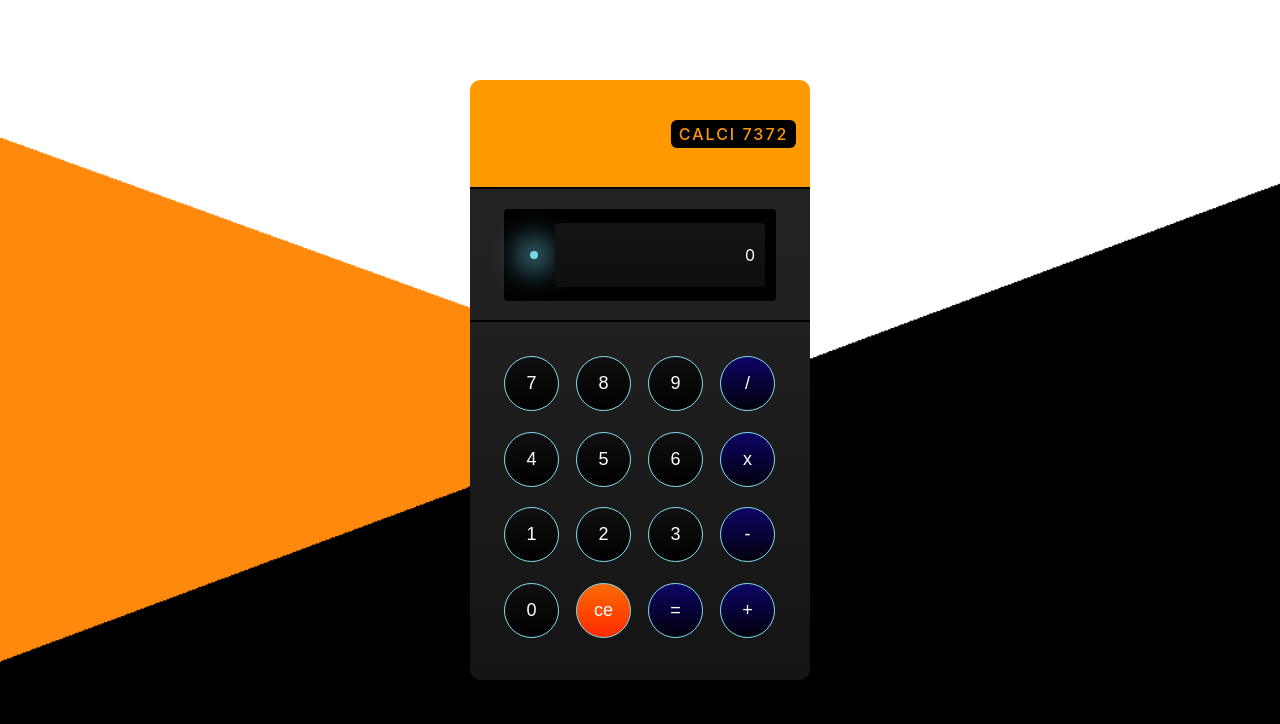
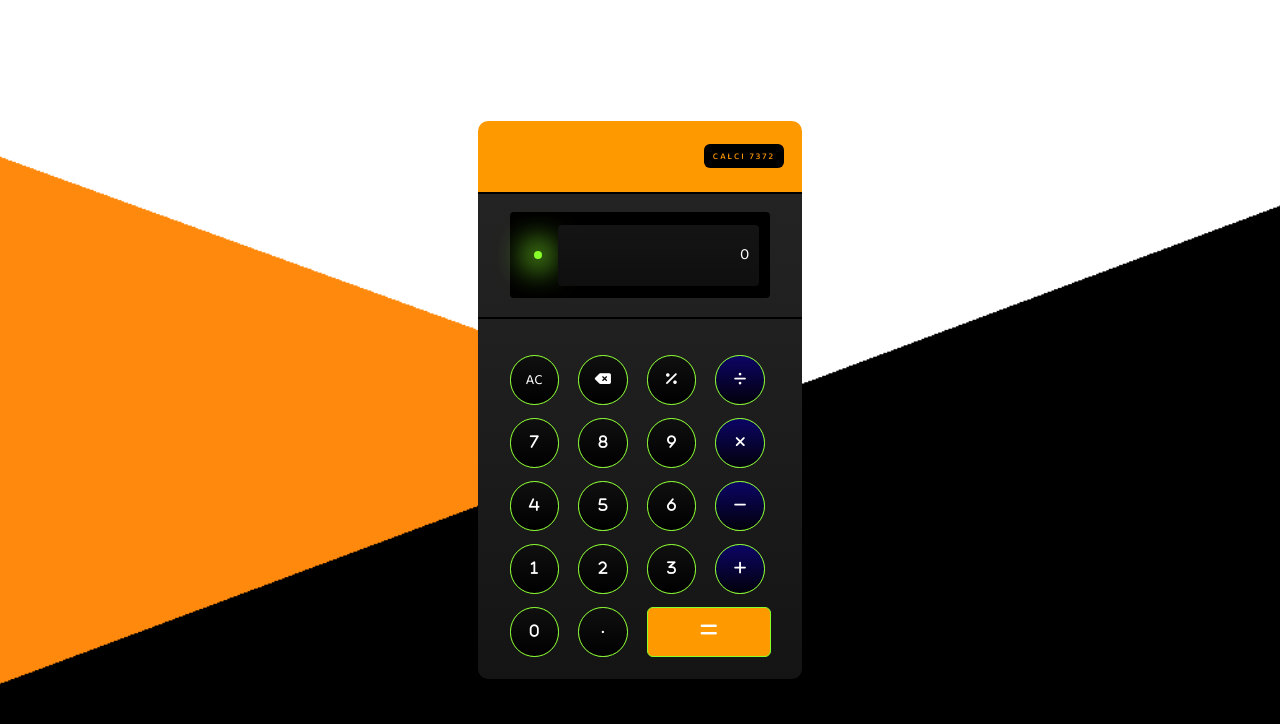
Before and after one commit to nishant7372/calculator, a React (Create React App) app: page / in a window 1280 px wide. Shown: the top 724 px of the page. Built offline with nearby package versions, Linux system fonts and the light colour scheme; the HTML template or start-up script is replaced by a standard one.

Commit message:
keyboard functionality + more buttons added

```diff
--- a/package.json
+++ b/package.json
@@ -6,6 +6,7 @@
     "@testing-library/jest-dom": "^5.16.5",
     "@testing-library/react": "^13.3.0",
     "@testing-library/user-event": "^13.5.0",
+    "mathjs": "^11.8.0",
     "react": "^18.2.0",
     "react-dom": "^18.2.0",
     "react-scripts": "5.0.1",
--- a/public/index.html
+++ b/public/index.html
@@ -10,6 +10,10 @@
       content="A Simple & Designed Calculator created using create-react-app"
     />
     <link rel="apple-touch-icon" href="%PUBLIC_URL%/logo192.png" />
+    <link
+      rel="stylesheet"
+      href="https://cdnjs.cloudflare.com/ajax/libs/font-awesome/6.0.0/css/all.min.css"
+    />
     <!--
       manifest.json provides metadata used when your web app is installed on a
       user's mobile device or desktop. See https://developers.google.com/web/fundamentals/web-app-manifest/
--- a/src/App.css
+++ b/src/App.css
@@ -1,5 +1,5 @@
 .App {
-  text-align: center;
+  height: 100%;
 }
 
 button {
--- a/src/Components/CalcButton.css
+++ b/src/Components/CalcButton.css
@@ -1,21 +1,17 @@
 /* --------------------  Number Pad - Common styles ---------------------------*/
 
 .CalcButton {
-  aspect-ratio: 1;
   place-items: center;
   border-radius: 50%;
-  font-size: large;
-  width: 55px;
-  height: 55px;
+  font-size: 1.6rem;
+  width: 5.5rem;
+  height: 5.5rem;
   display: block;
   overflow: hidden;
   border: none;
 }
 
 .CalcButton:active {
-  /* -ms-transform: translateY(1px);
-  -webkit-transform: translateY(1px);
-  transform: translateY(1px); */
   border: none;
   box-shadow: none;
 }
--- a/src/Components/CalcButton.js
+++ b/src/Components/CalcButton.js
@@ -1,10 +1,32 @@
 import "./CalcButton.css";
+import { useEffect, useRef } from "react";
 
-export default function CalcButton({ num, clr, selectNum }) {
+export default function CalcButton({ content, num, clr, selectNum }) {
+  const buttonRef = useRef(null);
+
+  useEffect(() => {
+    const handleKeyDown = (event) => {
+      if (event.key === num.toString()) {
+        // Check if the pressed key matches the `num` prop
+        buttonRef.current.click();
+      }
+    };
+
+    document.addEventListener("keydown", handleKeyDown);
+
+    return () => {
+      document.removeEventListener("keydown", handleKeyDown);
+    };
+  }, [num]); // Include `num` as a dependency to reattach the event listener when `num` changes
+
   return (
     <div>
-      <button onClick={() => selectNum(num)} className={`${clr} CalcButton`}>
-        {num}
+      <button
+        ref={buttonRef}
+        onClick={() => selectNum(num)}
+        className={`${clr} CalcButton`}
+      >
+        {content}
       </button>
     </div>
   );
--- a/src/Components/Calculator.css
+++ b/src/Components/Calculator.css
@@ -1,27 +1,19 @@
 /*------------------------ Calculator Container Styles -------------------------------*/
 
+.main {
+  display: flex;
+  height: 100vh;
+  align-items: center;
+  justify-self: center;
+}
+
 .container {
-  max-height: 600px;
-  height: 90vh;
-  min-height: 550px;
-  max-width: 350px;
-  width: 25vw;
-  min-width: 340px;
+  height: 62rem;
+  width: 36rem;
   border-radius: 10px;
   display: flex;
   flex-direction: column;
-  margin: 5vh auto;
-}
-
-@media screen and (max-height: 650px) {
-  .container {
-    margin: 5vh auto;
-  }
-}
-@media screen and (min-height: 650px) {
-  .container {
-    margin: 10vh auto;
-  }
+  margin: 3rem auto;
 }
 
 /*------------------------------------------------------------------------------------*/
@@ -32,7 +24,7 @@
   border-top-left-radius: 10px;
   border-top-right-radius: 10px;
   background-color: rgb(255, 153, 0);
-  height: 18%;
+  height: 8rem;
   display: flex;
   justify-content: right;
   align-items: center;
@@ -41,9 +33,9 @@
 .name {
   background-color: black;
   color: rgb(255, 153, 0);
-  padding: 4px 8px;
+  padding: 0.5rem 1rem;
   border-radius: 6px;
-  margin-right: 4%;
+  margin-right: 2rem;
   letter-spacing: 2px;
   font-weight: 500;
 }
@@ -58,7 +50,7 @@
     rgb(35, 35, 35),
     rgb(32, 32, 32)
   );
-  height: 22%;
+  height: 14rem;
   display: flex;
   justify-content: center;
   align-items: center;
@@ -78,7 +70,7 @@
   );
   border-bottom-left-radius: 10px;
   border-bottom-right-radius: 10px;
-  height: 60%;
+  height: 40rem;
 }
 
 /*---------------------------------------------------------------------------------*/
--- a/src/Components/Calculator.js
+++ b/src/Components/Calculator.js
@@ -2,32 +2,30 @@ import { useState } from "react";
 import "./Calculator.css";
 import NumberGrid from "./NumberGrid";
 import Output from "./Output";
+import { evaluate as evaluateExpression } from "mathjs";
 
 export default function Calculator() {
   const [input, setInput] = useState("0");
 
   const evaluate = (input) => {
     try {
-      if (
+      while (
         input.endsWith("*") ||
-        input.endsWith("/") ||
         input.endsWith("+") ||
-        input.endsWith("-")
+        input.endsWith("-") ||
+        input.endsWith("/")
       ) {
-        if (
-          input.endsWith("*-") ||
-          input.endsWith("/-") ||
-          input.endsWith("*+") ||
-          input.endsWith("/+")
-        ) {
-          input = input.substring(0, input.length - 2);
-        } else {
         input = input.substring(0, input.length - 1);
       }
+
+      const isNumeric = /^[0-9+*/.%-]+$/.test(input);
+      if (!isNumeric) {
+        return "Invalid input!";
       }
-      const res = eval(input);
-      const rStr = String(res);
-      if (rStr.indexOf(".") >= 0) {
+
+      const res = evaluateExpression(input);
+
+      if (typeof res === "number" && res % 1 !== 0) {
         return res.toFixed(3);
       } else {
         return res;
@@ -39,98 +37,62 @@ export default function Calculator() {
     }
   };
 
-  const parse = (character) => {
-    if (character == "x") {
-      return "*";
-    } else {
-      return character;
-    }
-  };
-
-  const backSpace = (character) => {
+  const backSpace = () => {
     if (input.length <= 1) setInput("0");
-    else
-      setInput((prevInput) =>
-        String(prevInput).substring(0, prevInput.length - 1)
-      );
+    else setInput((prevInput) => prevInput.slice(0, -1));
   };
 
   const selectNum = (character) => {
-    character = parse(character); // Parsing the character for Actual Meaning
     // Handling Errors
-    if (
-      input == "Error!" ||
-      input == "undefined" ||
-      input == "Infinity" ||
-      input == "NaN"
-    ) {
+    const isNumeric = /^[0-9+*/.%-]+$/.test(input);
+    if (!isNumeric || character === "Delete") {
       setInput("0");
     }
     // String Evaluation when "=" is pressed
-    else if (character == "=") {
+    else if (character === "=") {
       setInput((prevInput) => String(evaluate(prevInput)));
     }
     // BackSpace Handling
-    else if (character == "ce") {
-      backSpace(character);
+    else if (character === "Backspace") {
+      backSpace();
     }
-    //else case
-    else {
+    // cannot Insert two adjacent dots or two adjacent %
+    else if (
+      (character === "." || character === "%") &&
+      input.slice(-1) === character
+    ) {
+      return;
+    } else {
       // Sign Handling when zero comes after a sign
       if (
         input.length > 1 &&
-        (input.substring(input.length - 2, input.length) == "+0" ||
-          input.substring(input.length - 2, input.length) == "-0" ||
-          input.substring(input.length - 2, input.length) == "*0" ||
-          input.substring(input.length - 2, input.length) == "/0")
+        ["+0", "-0", "*0", "/0"].includes(input.slice(-2))
       ) {
-        setInput(
-          (prevInput) =>
-            prevInput.substring(0, prevInput.length - 1) + character
-        );
+        setInput((prevInput) => prevInput.slice(0, -1) + character);
       }
       // Sign Handling when zero comes before a sign
-      else if (
-        input == "0" &&
-        character.charCodeAt(0) < 58 &&
-        character.charCodeAt(0) > 47
-      ) {
+      else if (input == "0" && /^\d$/.test(character)) {
         setInput(character);
       }
       //Mutiple Sign Handling --> last pressed sign replaces the previous(if there is any)
       else if (
-        (character == "/" || character == "*") &&
-        (input.substring(input.length - 1, input.length) == "/" ||
-          input.substring(input.length - 1, input.length) == "*")
+        ["/", "*"].includes(character) &&
+        ["/", "*"].includes(input.slice(-1))
       ) {
-        setInput(
-          (prevInput) =>
-            prevInput.substring(0, prevInput.length - 1) + character
-        );
+        setInput((prevInput) => prevInput.slice(0, -1) + character);
       }
       //Mutiple Sign Handling --> last pressed sign replaces the previous(if there is any)
       else if (
-        (character == "+" ||
-          character == "-" ||
-          character == "/" ||
-          character == "*") &&
-        (input.substring(input.length - 1, input.length) == "+" ||
-          input.substring(input.length - 1, input.length) == "-")
+        ["+", "-", "/", "*"].includes(character) &&
+        ["+", "-"].includes(input.slice(-1))
       ) {
         if (
-          (input.substring(input.length - 2, input.length - 1) == "*" ||
-            input.substring(input.length - 2, input.length - 1) == "/") &&
-          (character == "/" || character == "*")
+          ["/", "*"].includes(input.slice(-2, -1)) &&
+          ["/", "*"].includes(character)
         ) {
-          setInput(
-            (prevInput) =>
-              prevInput.substring(0, prevInput.length - 2) + character
-          );
+          setInput((prevInput) => prevInput.slice(0, -2) + character);
         } else {
-          setInput(
-            (prevInput) =>
-              prevInput.substring(0, prevInput.length - 1) + character
-          );
+          setInput((prevInput) => prevInput.slice(0, -1) + character);
         }
       }
       //Setting Input to Output Field
@@ -141,6 +103,7 @@ export default function Calculator() {
   };
 
   return (
+    <div className="main">
       <div className="container">
         <div className="head">
           <div className="name">CALCI 7372</div>
@@ -152,5 +115,6 @@ export default function Calculator() {
           <NumberGrid selectNum={selectNum} />
         </div>
       </div>
+    </div>
   );
 }
--- a/src/Components/NumberGrid.css
+++ b/src/Components/NumberGrid.css
@@ -1,8 +1,37 @@
 .number-grid {
   display: grid;
   grid-template-columns: 1fr 1fr 1fr 1fr;
-  gap: 16px;
-  height: 80%;
-  margin: 10% auto;
-  width: 80%;
+  gap: 1.5rem;
+  margin: 2rem auto;
+  padding: 2rem 3.5rem;
 }
+
+.equalsbutton {
+  background-color: rgb(255, 153, 0);
+  border-radius: 6px;
+  border: none;
+  color: white;
+  font-size: 20px;
+  height: 5.5rem;
+  grid-column: span 2;
+}
+
+.btn-pink {
+  border: solid 1.5px #ff00cc;
+}
+
+.btn-skyblue {
+  border: solid 1.5px #76d7ea;
+}
+
+.btn-red {
+  border: solid 1.5px #ff0004;
+}
+
+.btn-green {
+  border: solid 1.5px #87ff2a;
+}
+
+.btn-yellow {
+  border: solid 1.5px #fdff00;
+}
--- a/src/Components/NumberGrid.js
+++ b/src/Components/NumberGrid.js
@@ -9,94 +9,147 @@ export default function NumberGrid({ selectNum }) {
   useEffect(() => {
     const interval = setInterval(() => {
       SetIndex((prevIndex) => {
-        return prevIndex == colors.length - 1 ? 0 : prevIndex + 1;
+        return prevIndex === colors.length - 1 ? 0 : prevIndex + 1;
       });
     }, 1000);
     return () => clearInterval(interval);
+    // eslint-disable-next-line
+  }, []);
+
+  useEffect(() => {
+    const handleKeyPress = (event) => {
+      if (event.key === "Enter") {
+        selectNum("=");
+      }
+    };
+
+    document.addEventListener("keydown", handleKeyPress);
+
+    return () => {
+      document.removeEventListener("keydown", handleKeyPress);
+    };
   }, []);
 
   return (
     <div className="number-grid">
       <CalcButton
+        content="AC"
+        num="Delete"
+        clr={`black-btn btn-${colors[index]}`}
+        selectNum={selectNum}
+      />
+      <CalcButton
+        content={<i className="fa-solid fa-delete-left"></i>}
+        num="Backspace"
+        clr={`black-btn btn-${colors[index]}`}
+        selectNum={selectNum}
+      />
+      <CalcButton
+        content={<i className="fa-solid fa-percent"></i>}
+        num="%"
+        clr={`black-btn btn-${colors[index]}`}
+        selectNum={selectNum}
+      />
+      <CalcButton
+        content={<i className="fa-solid fa-divide"></i>}
+        num="/"
+        clr={`blue-btn btn-${colors[index]}`}
+        selectNum={selectNum}
+      />
+      <CalcButton
+        content={<i className="fa-solid fa-7"></i>}
         num="7"
         clr={`black-btn btn-${colors[index]}`}
         selectNum={selectNum}
       />
       <CalcButton
+        content={<i className="fa-solid fa-8"></i>}
         num="8"
         clr={`black-btn btn-${colors[index]}`}
         selectNum={selectNum}
       />
       <CalcButton
+        content={<i className="fa-solid fa-9"></i>}
         num="9"
         clr={`black-btn btn-${colors[index]}`}
         selectNum={selectNum}
       />
       <CalcButton
-        num="/"
+        content={<i className="fa-solid fa-xmark"></i>}
+        num="*"
         clr={`blue-btn btn-${colors[index]}`}
         selectNum={selectNum}
       />
       <CalcButton
+        content={<i className="fa-solid fa-4"></i>}
         num="4"
         clr={`black-btn btn-${colors[index]}`}
         selectNum={selectNum}
       />
       <CalcButton
+        content={<i className="fa-solid fa-5"></i>}
         num="5"
         clr={`black-btn btn-${colors[index]}`}
         selectNum={selectNum}
       />
       <CalcButton
+        content={<i className="fa-solid fa-6"></i>}
         num="6"
         clr={`black-btn btn-${colors[index]}`}
         selectNum={selectNum}
       />
       <CalcButton
-        num="x"
+        content={<i className="fa-solid fa-minus"></i>}
+        num="-"
         clr={`blue-btn btn-${colors[index]}`}
         selectNum={selectNum}
       />
       <CalcButton
+        content={<i className="fa-solid fa-1"></i>}
         num="1"
         clr={`black-btn btn-${colors[index]}`}
         selectNum={selectNum}
       />
       <CalcButton
+        content={<i className="fa-solid fa-2"></i>}
         num="2"
         clr={`black-btn btn-${colors[index]}`}
         selectNum={selectNum}
       />
       <CalcButton
+        content={<i className="fa-solid fa-3"></i>}
         num="3"
         clr={`black-btn btn-${colors[index]}`}
         selectNum={selectNum}
       />
       <CalcButton
-        num="-"
+        content={<i className="fa-solid fa-plus"></i>}
+        num="+"
         clr={`blue-btn btn-${colors[index]}`}
         selectNum={selectNum}
       />
       <CalcButton
+        content={<i className="fa-solid fa-0"></i>}
         num="0"
         clr={`black-btn btn-${colors[index]}`}
         selectNum={selectNum}
       />
       <CalcButton
-        num="ce"
-        clr={`orange-btn btn-${colors[index]}`}
+        content={"•"}
+        num="."
+        clr={`black-btn btn-${colors[index]}`}
         selectNum={selectNum}
+        btnstyle={{
+          fontSize: "2rem",
+        }}
       />
-      <CalcButton
-        num="="
-        clr={`blue-btn btn-${colors[index]}`}
-        selectNum={selectNum}
-      />
-      <CalcButton
-        num="+"
-        clr={`blue-btn btn-${colors[index]}`}
-        selectNum={selectNum}
-      />
+
+      <button
+        className={`equalsbutton btn-${colors[index]}`}
+        onClick={() => selectNum("=")}
+      >
+        <i className="fa-solid fa-equals"></i>
+      </button>
     </div>
   );
 }
--- a/src/index.css
+++ b/src/index.css
@@ -1,14 +1,57 @@
+@import url("https://fonts.googleapis.com/css2?family=Baloo+Bhai+2:wght@400;500;600;700;800&family=Raleway:ital,wght@0,100;0,200;0,300;0,400;0,500;0,600;0,700;0,800;0,900;1,100;1,200;1,300;1,400;1,500;1,600;1,700;1,800;1,900&family=Rubik:wght@400;500;600;700&display=swap");
+
+@import url("https://fonts.googleapis.com/css2?family=Oleo+Script:wght@400;700&display=swap");
+
 * {
+  margin: 0;
+  padding: 0;
   -webkit-tap-highlight-color: transparent;
 }
 
+/* 1rem = 16px -> 100%
+   1rem = 10px -> 62.5%
+   1rem = 9px  -> 56.25%
+   1rem = 8px  -> 50%
+   1rem = 7.5px -> 46.875%
+   1rem = 7px -> 43.75%
+   1rem = 5px -> 31.25%     */
+
+html {
+  font-size: 56.25%; /* 1rem -> 9px*/
+}
+
+html {
+  height: 100vh;
+}
+
+@media screen and (min-width: 600px) and (max-width: 1000px) {
+  html {
+    font-size: 50%; /* 1 rem = 8px */
+  }
+}
+
+@media screen and (min-width: 400px) and (max-width: 600px) {
+  html {
+    font-size: 46.875%; /* 1 rem = 7.5px */
+  }
+}
+
+@media screen and (min-width: 300px) and (max-width: 400px) {
+  html {
+    font-size: 43.75%; /* 1 rem = 7px */
+  }
+}
+
+@media screen and (max-width: 300px) {
+  html {
+    font-size: 31.25%; /* 1 rem = 5px */
+  }
+}
+
 body {
-  margin: 0;
-  font-family: -apple-system, BlinkMacSystemFont, "Segoe UI", "Roboto", "Oxygen",
-    "Ubuntu", "Cantarell", "Fira Sans", "Droid Sans", "Helvetica Neue",
-    sans-serif;
   -webkit-font-smoothing: antialiased;
   -moz-osx-font-smoothing: grayscale;
+  font-family: "Baloo Bhai 2", cursive, sans-serif;
   background-color: black;
   background-image: url("/public/img/bg.png");
   background-position: center;
@@ -16,7 +59,50 @@ body {
   background-size: cover;
 }
 
-code {
-  font-family: source-code-pro, Menlo, Monaco, Consolas, "Courier New",
-    monospace;
+input:-webkit-autofill,
+input:-webkit-autofill:hover,
+input:-webkit-autofill:focus,
+input:-webkit-autofill:active {
+  transition: all 5000s ease-in-out 0s;
 }
+
+input,
+button,
+input::placeholder {
+  font-family: "Baloo Bhai 2", cursive, sans-serif;
+}
+
+/* Scrollbar Styles --------------------------------------------------*/
+
+body::-webkit-scrollbar {
+  height: 1em;
+  width: 1em;
+}
+
+body::-webkit-scrollbar-track {
+  box-shadow: inset 0 0 6px rgba(0, 0, 0, 0.3);
+}
+
+body::-webkit-scrollbar-thumb {
+  background-color: darkgrey;
+  outline: 1px solid slategrey;
+}
+
+div::-webkit-scrollbar {
+  height: 0.6rem;
+  width: 0.6rem;
+}
+
+div::-webkit-scrollbar-track {
+  box-shadow: inset 0 0 6px rgba(0, 0, 0, 0.3);
+}
+
+div::-webkit-scrollbar-thumb {
+  background-color: darkgrey;
+  outline: 1px solid slategrey;
+  border-radius: 6px;
+}
+
+a.active {
+  color: white;
+}
```
Also changed, not shown: 1 other file (tests, documents, lock files or other folders). Lines whose indentation alone changed are shown as unchanged.
